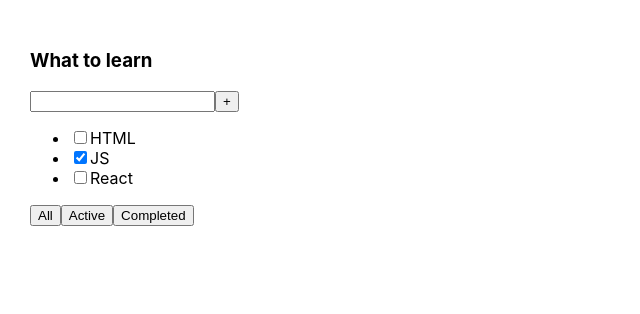
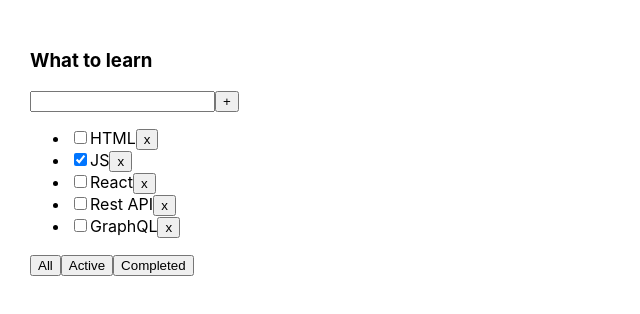
Before and after one commit to DmitryShastel/To_Do_List_2.0, a React (Create React App) app in the folder to_do_list_2.0/: page / in a window 1280 px wide. Shown: the top 314 px of the page, without its empty margins (0-640 px from the left). Built offline with nearby package versions, Linux system fonts and the light colour scheme.

Commit message:
The function removeTask is created

```diff
--- a/to_do_list_2.0/src/App.tsx
+++ b/to_do_list_2.0/src/App.tsx
@@ -1,18 +1,29 @@
-import React from 'react';
+import React, {useState} from 'react';
 import './App.css';
 import {Todolist} from "./Todolist";
 
 export const App = () => {
 
-    let task1 = [
+    let [tasks, setTasks] = useState([
         {id: 1, title: 'HTML', isDone: false},
         {id: 2, title: 'JS', isDone: true},
-        {id: 3, title: 'React', isDone: false}
-    ]
+        {id: 3, title: 'React', isDone: false},
+        {id: 4, title: 'Rest API', isDone: false},
+        {id: 5, title: 'GraphQL', isDone: false}
+    ])
+
+    const removeTask = (id: number) => {
+        let filteredTasks = tasks.filter(t => t.id != id)
+        setTasks(filteredTasks)
+    }
 
     return (
         <div className="App">
-            <Todolist  title='What to learn' task={task1}/>
+            <Todolist
+                title='What to learn'
+                task={tasks}
+                removeTask={removeTask}
+            />
         </div>
     );
 }
--- a/to_do_list_2.0/src/Todolist.tsx
+++ b/to_do_list_2.0/src/Todolist.tsx
@@ -5,12 +5,13 @@ type TaskType = {
     title: string
     isDone: boolean
 }
-type ToDolistPropsType = {
+type PropsType = {
     title: string
     task: Array<TaskType>
+    removeTask: (id: number) => void
 }
 
-export const Todolist = (props: ToDolistPropsType) => {
+export const Todolist = (props: PropsType) => {
     return (
 
         <div>
@@ -20,9 +21,10 @@ export const Todolist = (props: ToDolistPropsType) => {
                 <button>+</button>
             </div>
             <ul>
-                {props.task.map(task =>
-                    <li key={task.id} >
-                        <input  type={'checkbox'} checked={task.isDone}/><span>{task.title}</span>
+                {props.task.map(t =>
+                    <li key={t.id}>
+                        <input type='checkbox' checked={t.isDone}/><span>{t.title}</span>
+                        <button onClick={() => props.removeTask(t.id)}>x</button>
                     </li>
                 )}
             </ul>
```
